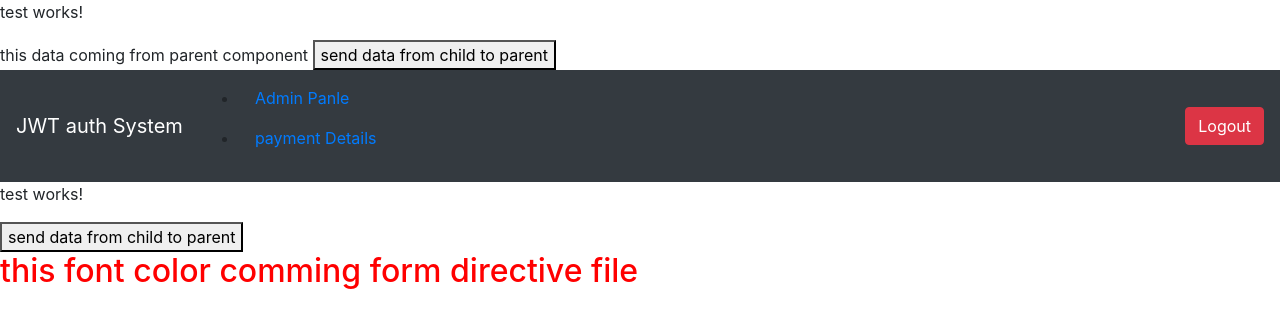
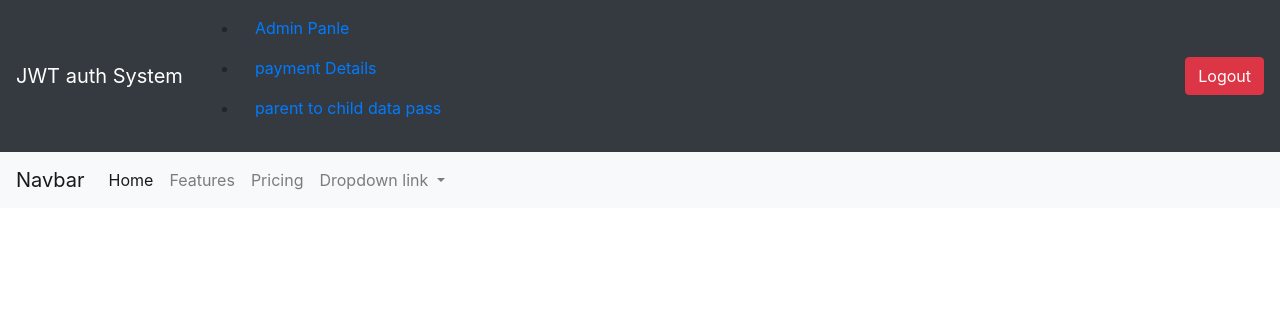
Before and after one commit to ajaykulkarni807/angularLoginAndRegistrationJwt, an Angular app: page /home in a window 1280 px wide. Shown: the top 328 px of the page. Built offline with nearby package versions, Linux system fonts and the light colour scheme; no server answers; sample sign-in values are in the browser's storage.

Commit message:
environment ts file base url added

```diff
--- a/src/app/app.component.html
+++ b/src/app/app.component.html
@@ -1,10 +1,5 @@
 
 
-<app-test [hero]="ParentData"></app-test>
+
 
 <router-outlet></router-outlet>
-
-<app-test (chidldata)="getdata($event)"></app-test>
-{{childData}}
-
-<h2 appCustomeStyle>this font color comming form  directive file</h2>
--- a/src/app/app.component.ts
+++ b/src/app/app.component.ts
@@ -10,11 +10,7 @@ import { forbiddenNameValidator } from 'src/shared/user-validator';
 })
 export class AppComponent {
 
-  ParentData = "this data coming from parent component";
-  childData = "";
-  getdata(data) {
-    this.childData = data;
-  }
+}
   //   title = 'reactive-form';
 
   //   // registrationForm=new FormGroup({
@@ -58,7 +54,3 @@ export class AppComponent {
   //       })
   //     })
   //   }
-
-
-
-}
--- a/src/app/app.module.ts
+++ b/src/app/app.module.ts
@@ -24,6 +24,7 @@ import { ToastrModule } from 'ngx-toastr';
 import { TestComponent } from './test/test.component';
 import { PageNotFoundComponent } from './page-not-found/page-not-found.component';
 import { CustomeStyleDirective } from './custome-style.directive';
+import { ParentComponent } from './parent/parent.component';
 
 
 @NgModule({
@@ -40,7 +41,8 @@ import { CustomeStyleDirective } from './custome-style.directive';
     MasterPaymmentComponent,
     TestComponent,
     PageNotFoundComponent,
-    CustomeStyleDirective
+    CustomeStyleDirective,
+    ParentComponent
   ],
   imports: [
     BrowserModule,
--- a/src/app/home/home.component.html
+++ b/src/app/home/home.component.html
@@ -7,11 +7,42 @@
         <li class="nav-item">
             <a class="nav-link" routerLink="/payment">payment Details </a>
         </li>
+        <li class="nav-item">
+            <a class="nav-link" routerLink="/parent">parent to child data pass </a>
+        </li>
     </ul>
 
     <button class="btn btn-danger my-2 my-sm-0" (click)="onLogout()">Logout</button>
 </nav>
-
+<nav class="navbar navbar-expand-lg navbar-light bg-light">
+    <a class="navbar-brand" href="#">Navbar</a>
+    <button class="navbar-toggler" type="button" data-toggle="collapse" data-target="#navbarNavDropdown" aria-controls="navbarNavDropdown" aria-expanded="false" aria-label="Toggle navigation">
+      <span class="navbar-toggler-icon"></span>
+    </button>
+    <div class="collapse navbar-collapse" id="navbarNavDropdown">
+      <ul class="navbar-nav">
+        <li class="nav-item active">
+          <a class="nav-link" href="#">Home <span class="sr-only">(current)</span></a>
+        </li>
+        <li class="nav-item">
+          <a class="nav-link" href="#">Features</a>
+        </li>
+        <li class="nav-item">
+          <a class="nav-link" href="#">Pricing</a>
+        </li>
+        <li class="nav-item dropdown">
+          <a class="nav-link dropdown-toggle" href="#" id="navbarDropdownMenuLink" data-toggle="dropdown" aria-haspopup="true" aria-expanded="false">
+            Dropdown link
+          </a>
+          <div class="dropdown-menu" aria-labelledby="navbarDropdownMenuLink">
+            <a class="dropdown-item" href="#">Action</a>
+            <a class="dropdown-item" href="#">Another action</a>
+            <a class="dropdown-item" href="#">Something else here</a>
+          </div>
+        </li>
+      </ul>
+    </div>
+  </nav>
 <div class="card m-5" style="width:18rem;" *ngIf="userDetails">
     <ul class="list-group">
         <li class="list-group-item"><strong>{{userDetails.userName}}</strong></li>
--- /dev/null
+++ b/src/app/parent/parent.component.html
@@ -0,0 +1,9 @@
+<p>parent works!</p>
+
+
+<app-test [hero]="ParentData" (chidldata)="getdata($event)"></app-test>
+
+<br>
+{{childData}}
+<br>
+<h2 appCustomeStyle>this font color comming form  directive file</h2>
--- /dev/null
+++ b/src/app/parent/parent.component.ts
@@ -0,0 +1,20 @@
+import { Component, OnInit } from '@angular/core';
+
+@Component({
+  selector: 'app-parent',
+  templateUrl: './parent.component.html',
+  styleUrls: ['./parent.component.css']
+})
+export class ParentComponent implements OnInit {
+
+  constructor() { }
+
+  ngOnInit(): void {
+  }
+  ParentData = "this data coming from parent component";
+  childData = "";
+  getdata(data) {
+    this.childData = data;
+  }
+
+}
--- a/src/app/payment-details/payment-detail-list/payment-detail-list.component.ts
+++ b/src/app/payment-details/payment-detail-list/payment-detail-list.component.ts
@@ -10,7 +10,7 @@ import { PaymentDetailService } from 'src/app/shared/payment-detail.service';
 })
 export class PaymentDetailListComponent implements OnInit {
 
-  constructor(private service: PaymentDetailService, private toster: ToastrService) { }
+  constructor(public service: PaymentDetailService, private toster: ToastrService) { }
 
   ngOnInit(): void {
     this.service.RefereshList();
@@ -30,11 +30,7 @@ export class PaymentDetailListComponent implements OnInit {
         err => {
           console.log(err);
         }
-
       )
     }
   }
-
-
-
 }
--- a/src/app/shared/payment-detail.service.ts
+++ b/src/app/shared/payment-detail.service.ts
@@ -1,5 +1,6 @@
 import { HttpClient } from '@angular/common/http';
 import { Injectable } from '@angular/core';
+import { environment } from 'src/environments/environment';
 import { PaymentDetail } from './payment-detail.model';
 
 @Injectable({
@@ -8,7 +9,8 @@ import { PaymentDetail } from './payment-detail.model';
 export class PaymentDetailService {
  formData: PaymentDetail;
   list: PaymentDetail[];
-  readonly url= "http://localhost:8081/api";
+
+  readonly url=environment.baseUrl;
 
   constructor(private http:HttpClient) { }
 
--- a/src/app/shared/user.service.ts
+++ b/src/app/shared/user.service.ts
@@ -3,14 +3,15 @@ import { FormBuilder,Validators } from '@angular/forms';
 import { PasswordValidator } from 'src/shared/password.validator';
 import { forbiddenNameValidator } from 'src/shared/user-validator';
 import {HttpClient, HttpHeaders} from '@angular/common/http';
-import { JsonPipe } from '@angular/common';
+import { environment } from 'src/environments/environment';
+
 
 @Injectable({
   providedIn: 'root'
 })
 export class UserService {
 
-  readonly url= "http://localhost:50627/api";
+  readonly url=environment.baseUrl;
 
   constructor(private fb:FormBuilder,private http:HttpClient) { }
 
--- a/src/environments/environment.ts
+++ b/src/environments/environment.ts
@@ -3,7 +3,8 @@
 // The list of file replacements can be found in `angular.json`.
 
 export const environment = {
-  production: false
+  production: false,
+  baseUrl: 'http://localhost:8081/api'
 };
 
 /*
```
Also changed, not shown: src/app/app-routing.module.ts (+5 -2 lines), src/app/parent/parent.component.css (added), 1 other file (tests, documents, lock files or other folders).
